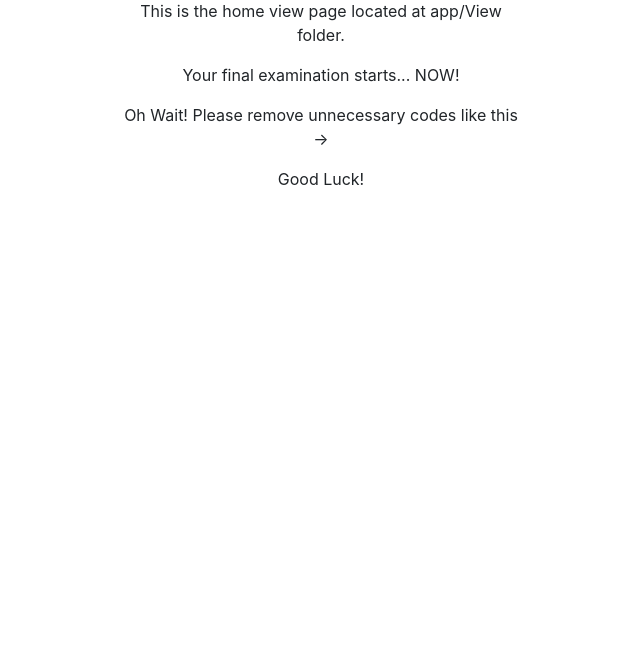
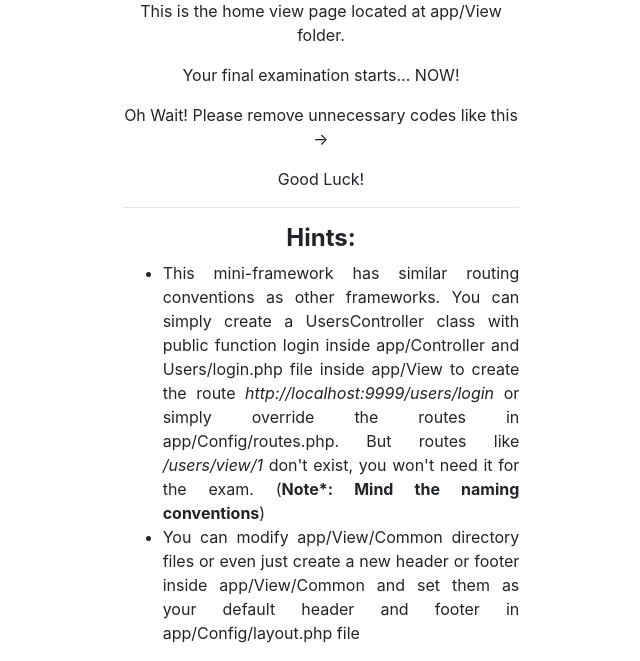
Before and after one commit to RonieGSS/applicant-exam, a PHP site: the page made by src/app/View/home.php in a window 1280 px wide. Shown: the part 175-836 px from the top of the page, without its empty margins (319-959 px from the left). Before the commit the page ends 360 px from the top, so only its background shows below. Run offline with PHP 8.4, Linux system fonts and the light colour scheme; the template is opened without the code that fills it, so the values that code supplies are empty.

Commit message:
Added hints

```diff
--- a/src/app/View/home.php
+++ b/src/app/View/home.php
@@ -9,6 +9,21 @@
 	<p>Your final examination starts... NOW!</p>
 	<p>Oh Wait! Please remove unnecessary codes like this -> <?= $is_db_connected ?></p>
 	<p>Good Luck!</p>
+	<hr>
+	<h4><b>Hints:</b></h4>
+	<ul class="text-justify">
+		<li>
+			This mini-framework has similar routing conventions as other frameworks.
+			You can simply create a UsersController class with public function login inside app/Controller
+			and Users/login.php file inside app/View to create the route <em>http://localhost:9999/users/login</em>
+			or simply override the routes in app/Config/routes.php. But routes like <em>/users/view/1</em>
+			don't exist, you won't need it for the exam. (<b>Note*: Mind the naming conventions</b>)
+		</li>
+		<li>
+			You can modify app/View/Common directory files or even just create a new header or footer inside
+			app/View/Common and set them as your default header and footer in app/Config/layout.php file
+		</li>
+	</ul>
 </div>
 
 <script type="text/javascript">
```
